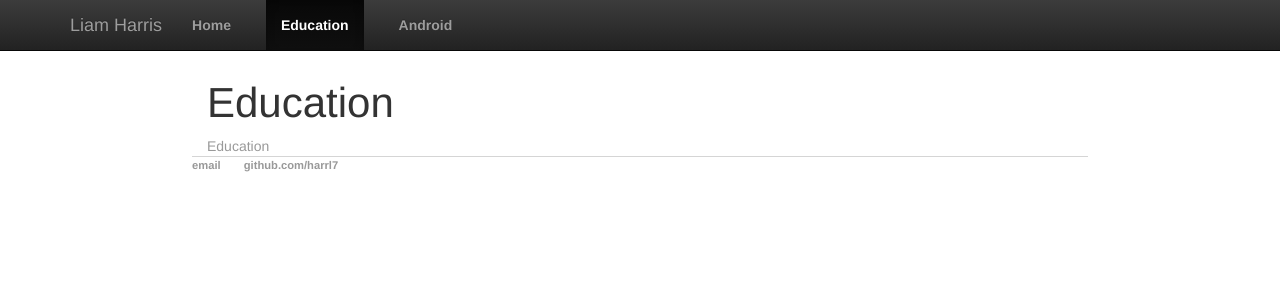
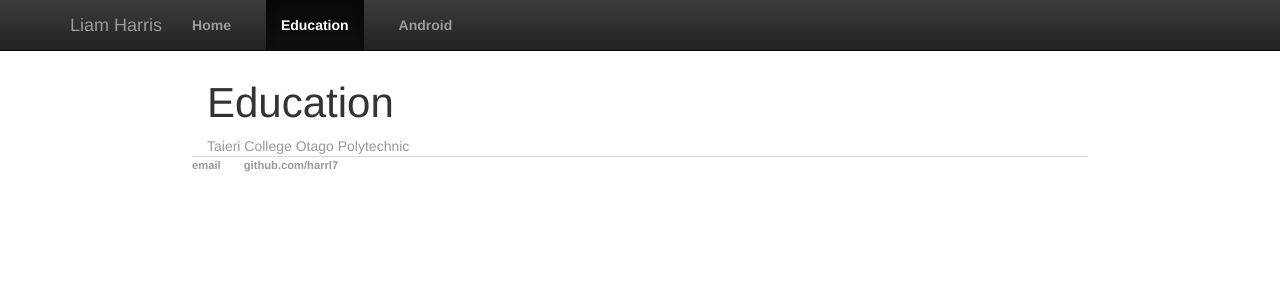
Before and after one commit to harrl7/harrl7.github.io, a Jekyll site: the page built from education/index.html, in a window 1280 px wide. Shown: the top 300 px of the page. Built offline with Jekyll 4.4.1, drawn with Linux system fonts in a browser that asks for light colours.

Commit message:
Update index.html

```diff
--- a/education/index.html
+++ b/education/index.html
@@ -6,6 +6,8 @@ title: Education
 
 	<h1>Education</h1>
 
-	<a href="Liam_Harris_NZQA_Results.pdf">Education</a>
+	<a href="Liam_Harris_NZQA_Results.pdf">Taieri College</a>
+
+	<a href="Liam_Harris_NZQA_Results.pdf">Otago Polytechnic</a>
 
 </div><!-- /.blurb -->
```
